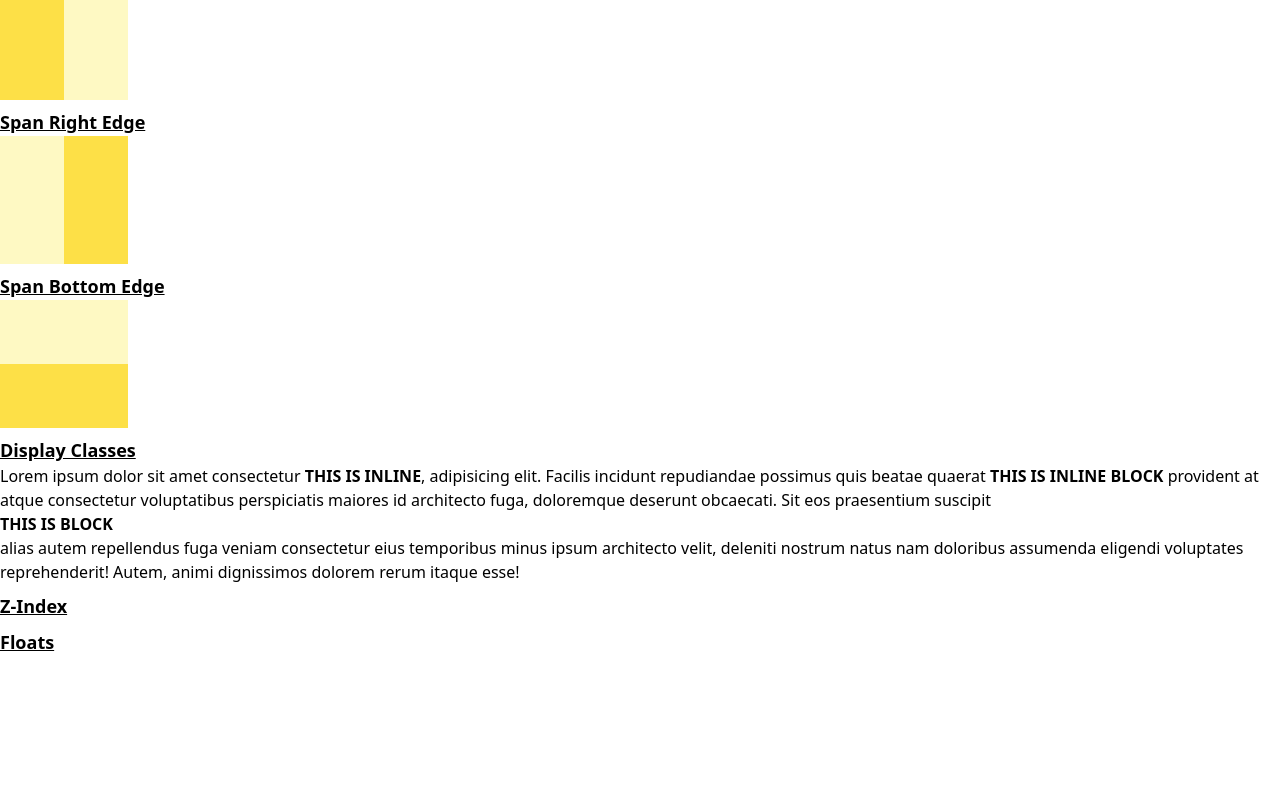
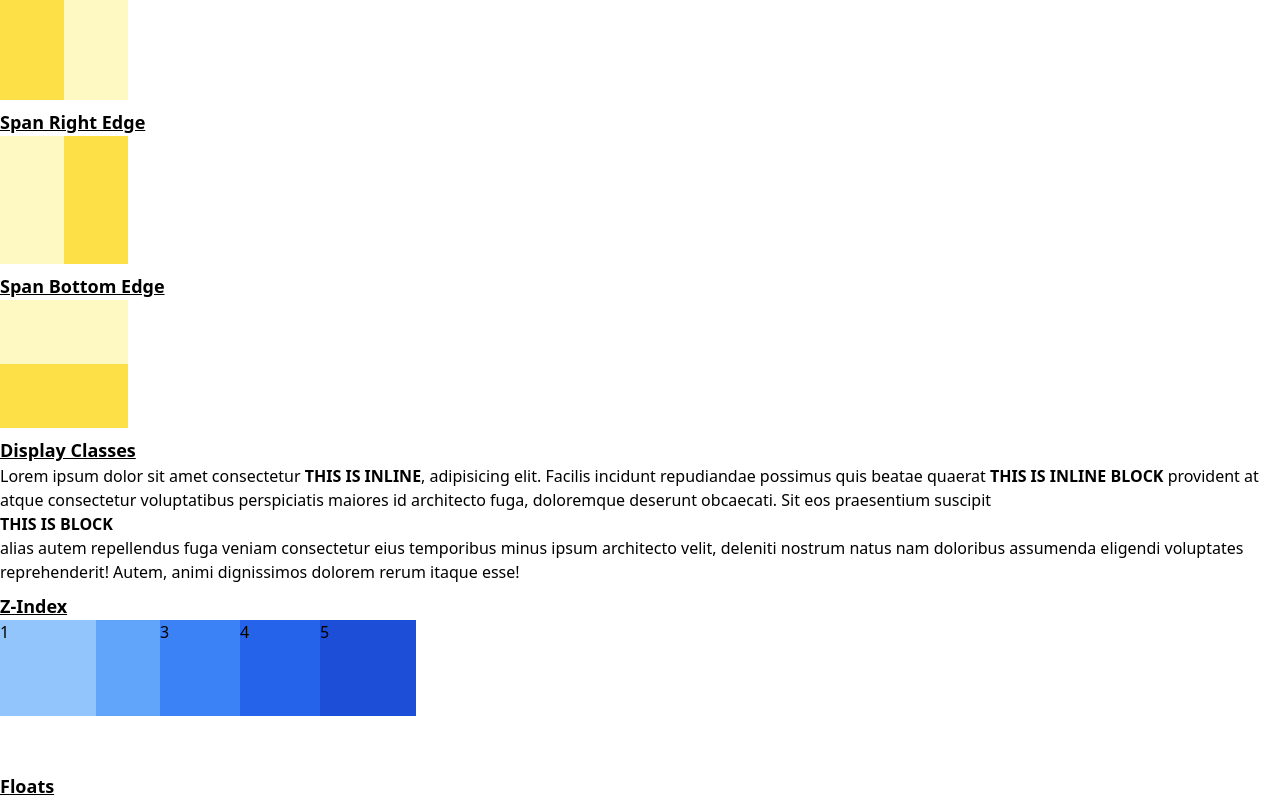
Before and after one commit to nsagias/react-tailwindcss-starter, a React (Create React App) app: page / in a window 1280 px wide. Shown: the part 997-1797 px from the top of the page. Before the commit the page ends 1653 px from the top, so only its background shows below. Built offline with nearby package versions, Linux system fonts and the light colour scheme.

Commit message:
add z-index

```diff
--- a/src/components/LayoutPosition/LayoutPosition.tsx
+++ b/src/components/LayoutPosition/LayoutPosition.tsx
@@ -70,6 +70,13 @@ export default function LayoutPosition() {
 
       {/* Z-Index */}
       <p className="text-lg font-bold underline mt-2">Z-Index</p>
+      <div className="relative h-36">
+        <div className="absolute h-24 w-24 bg-blue-300 z-40">1</div>
+        <div className="absolute left-20 h-24 w-24 bg-blue-400">2</div>
+        <div className="absolute left-40 h-24 w-24 bg-blue-500 z-10">3</div>
+        <div className="absolute left-60 h-24 w-24 bg-blue-600 z-20">4</div>
+        <div className="absolute left-80 h-24 w-24 bg-blue-700 z-30">5</div>
+      </div>
 
       {/* Floats */}
       <p className="text-lg font-bold underline mt-2">Floats</p>
```
